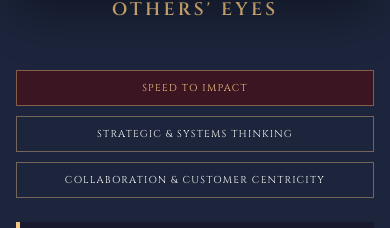
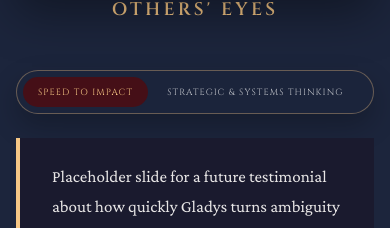
Before and after one commit to gladysboswicaksono/meettheowl, a React (Vite) app: page / in a window 390 px wide. Shown: the part 834-1062 px from the top of the page. Built offline with nearby package versions, Linux system fonts and the light colour scheme.

Commit message:
Use testimonial pill tabs on smaller screens

```diff
--- a/src/styles/projects.css
+++ b/src/styles/projects.css
@@ -1053,18 +1053,45 @@
   margin-bottom: 0;
 }
 
-@media (max-width: 600px) {
+@media (max-width: 900px) {
   .testimonials-tabs {
-    flex-direction: column;
-    gap: 10px;
+    width: min(100%, max-content);
+    max-width: 100%;
+    margin: 0 auto 24px;
+    padding: 6px;
+    gap: 4px;
+    overflow-x: auto;
+    border: 1px solid rgba(246, 199, 133, 0.35);
+    border-radius: 999px;
+    background: rgba(28, 37, 60, 0.78);
+    box-shadow: 0 12px 28px rgba(0, 0, 0, 0.24);
+    scrollbar-width: none;
+  }
+
+  .testimonials-tabs::-webkit-scrollbar {
+    display: none;
   }
 
   .testimonials-tabs .tab-btn {
-    border: 1px solid rgba(246, 199, 133, 0.4);
+    flex: 0 0 auto;
+    border: 0;
+    border-radius: 999px;
+    padding: 9px 15px;
+    color: rgba(255, 255, 255, 0.72);
+    font-size: 9px;
   }
 
   .testimonials-tabs .tab-btn:first-child {
-    border-left: 1px solid rgba(246, 199, 133, 0.4);
+    border-left: 0;
+  }
+
+  .testimonials-tabs .tab-btn.active {
+    background: rgba(91, 6, 6, 0.68);
+    color: var(--gold);
+  }
+
+  .testimonial-theme-indicator {
+    display: none;
   }
 }
 
```
